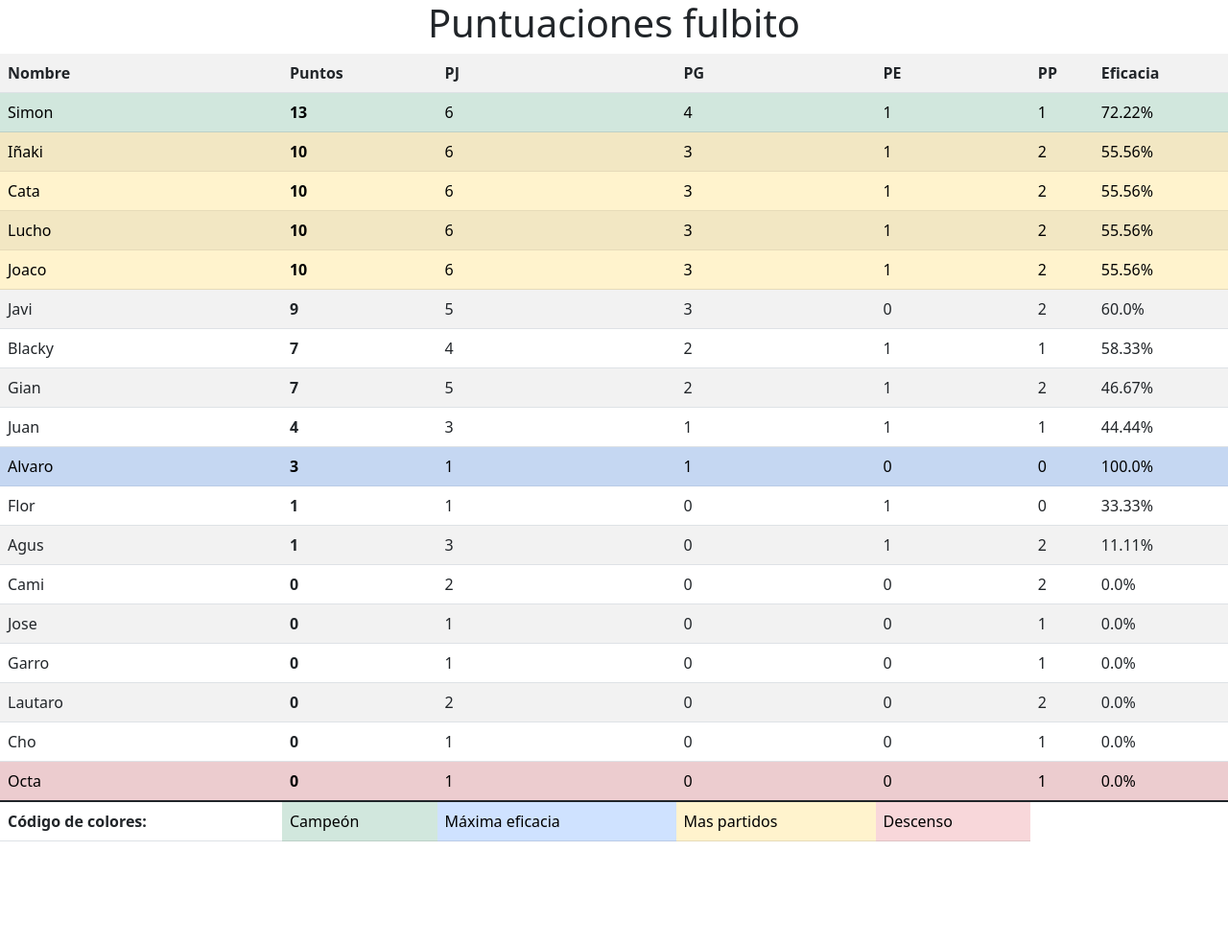
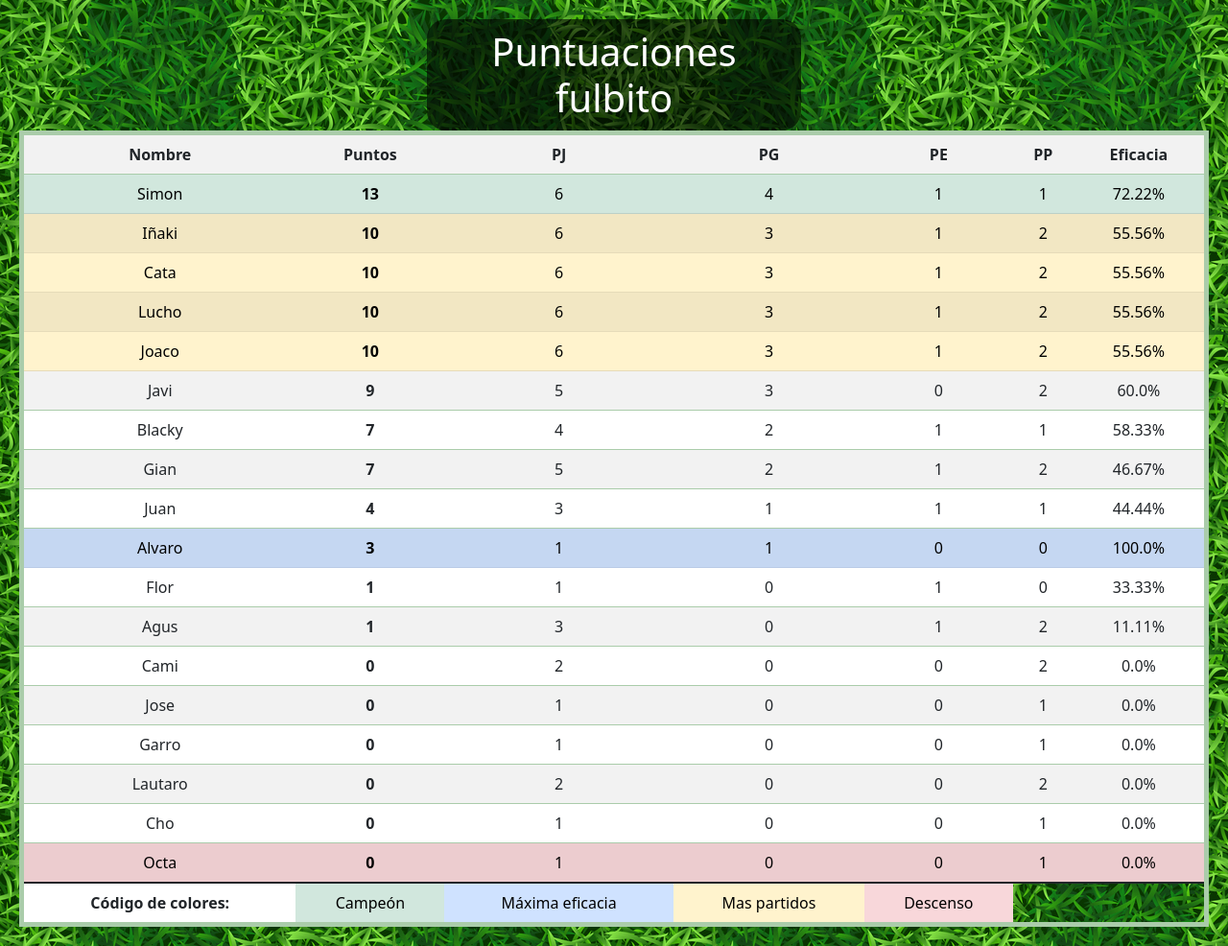
Before and after one commit to javidelrojoo/javidelrojoo.github.io, a Flask app: page / in a window 1280 px wide. Shown: the whole page at 96% size. Before the commit the page ends 877 px from the top, so only its background shows below. Run offline with Flask 3, Linux system fonts and the light colour scheme; parts of the project's set-up code (start-up, migrations or seed data) failed here and were passed over.

Commit message:
Cambios de estilo

```diff
--- a/index.html
+++ b/index.html
@@ -3,7 +3,8 @@
 <head>
     <meta charset="UTF-8">
     <link href="https://cdn.jsdelivr.net/npm/bootstrap@5.3.0/dist/css/bootstrap.min.css" rel="stylesheet" integrity="sha384-9ndCyUaIbzAi2FUVXJi0CjmCapSmO7SnpJef0486qhLnuZ2cdeRhO02iuK6FUUVM" crossorigin="anonymous">
-<script src="https://cdn.jsdelivr.net/npm/bootstrap@5.3.0/dist/js/bootstrap.bundle.min.js" integrity="sha384-geWF76RCwLtnZ8qwWowPQNguL3RmwHVBC9FhGdlKrxdiJJigb/j/68SIy3Te4Bkz" crossorigin="anonymous"></script>
+    <script src="https://cdn.jsdelivr.net/npm/bootstrap@5.3.0/dist/js/bootstrap.bundle.min.js" integrity="sha384-geWF76RCwLtnZ8qwWowPQNguL3RmwHVBC9FhGdlKrxdiJJigb/j/68SIy3Te4Bkz" crossorigin="anonymous"></script>
+    <link rel="stylesheet" href="styles.css">
     <meta name="viewport" content="width=device-width, initial-scale=1.0">
     <title>Puntuaciones fulbito</title>
 </head>
--- /dev/null
+++ b/styles.css
@@ -0,0 +1,34 @@
+::selection {
+  background-color: #24830b;
+  color: white;
+}
+body{
+	margin: 20px;
+    background-image: url('grass.jpg');
+    background-repeat: repeat;
+}
+.mark{
+	background-color: #80c18785!important;
+}
+td:not(.name), th:not(.name){
+	text-align: center;
+}
+.table {
+    border: 5px solid #aca!important;
+}
+.page-content{
+	max-width: 1200px;
+	margin: auto;
+}
+.footer-table{
+	font-size: 0.75em;
+	vertical-align: middle;
+}
+h1 {
+	color: #ffffff;
+	background-color: #00000098;
+  	padding: 10px;
+	width: 390px; /* Ancho fijo para el elemento h1 (puedes ajustar el valor según tus necesidades) */
+	margin: 0 auto;
+	border-radius: 20px;
+  }
--- a/templates/index.html
+++ b/templates/index.html
@@ -3,7 +3,8 @@
 <head>
     <meta charset="UTF-8">
     <link href="https://cdn.jsdelivr.net/npm/bootstrap@5.3.0/dist/css/bootstrap.min.css" rel="stylesheet" integrity="sha384-9ndCyUaIbzAi2FUVXJi0CjmCapSmO7SnpJef0486qhLnuZ2cdeRhO02iuK6FUUVM" crossorigin="anonymous">
-<script src="https://cdn.jsdelivr.net/npm/bootstrap@5.3.0/dist/js/bootstrap.bundle.min.js" integrity="sha384-geWF76RCwLtnZ8qwWowPQNguL3RmwHVBC9FhGdlKrxdiJJigb/j/68SIy3Te4Bkz" crossorigin="anonymous"></script>
+    <script src="https://cdn.jsdelivr.net/npm/bootstrap@5.3.0/dist/js/bootstrap.bundle.min.js" integrity="sha384-geWF76RCwLtnZ8qwWowPQNguL3RmwHVBC9FhGdlKrxdiJJigb/j/68SIy3Te4Bkz" crossorigin="anonymous"></script>
+    <link rel="stylesheet" href="styles.css">
     <meta name="viewport" content="width=device-width, initial-scale=1.0">
     <title>Puntuaciones fulbito</title>
 </head>
```
Also changed, not shown: grass.jpg (added).
